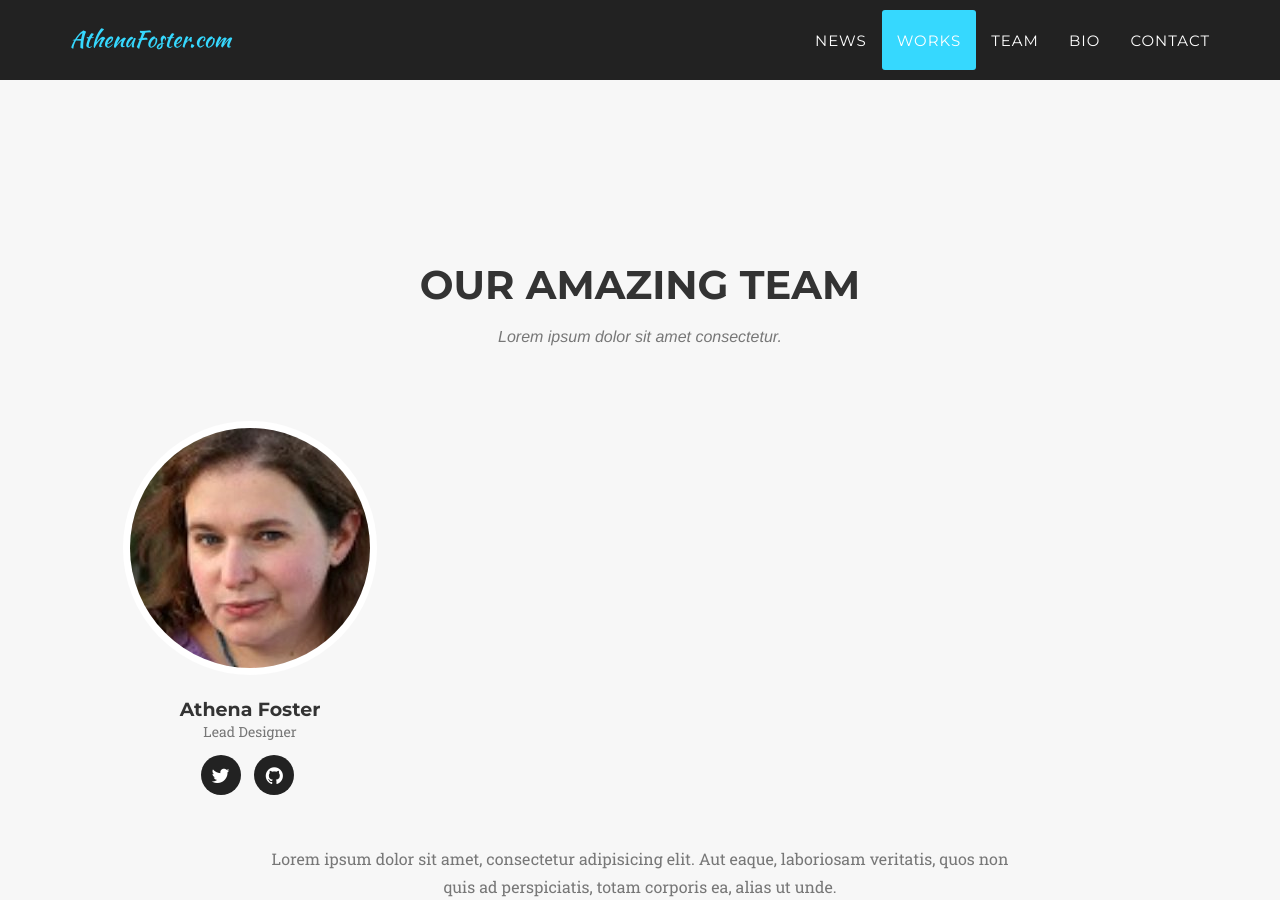
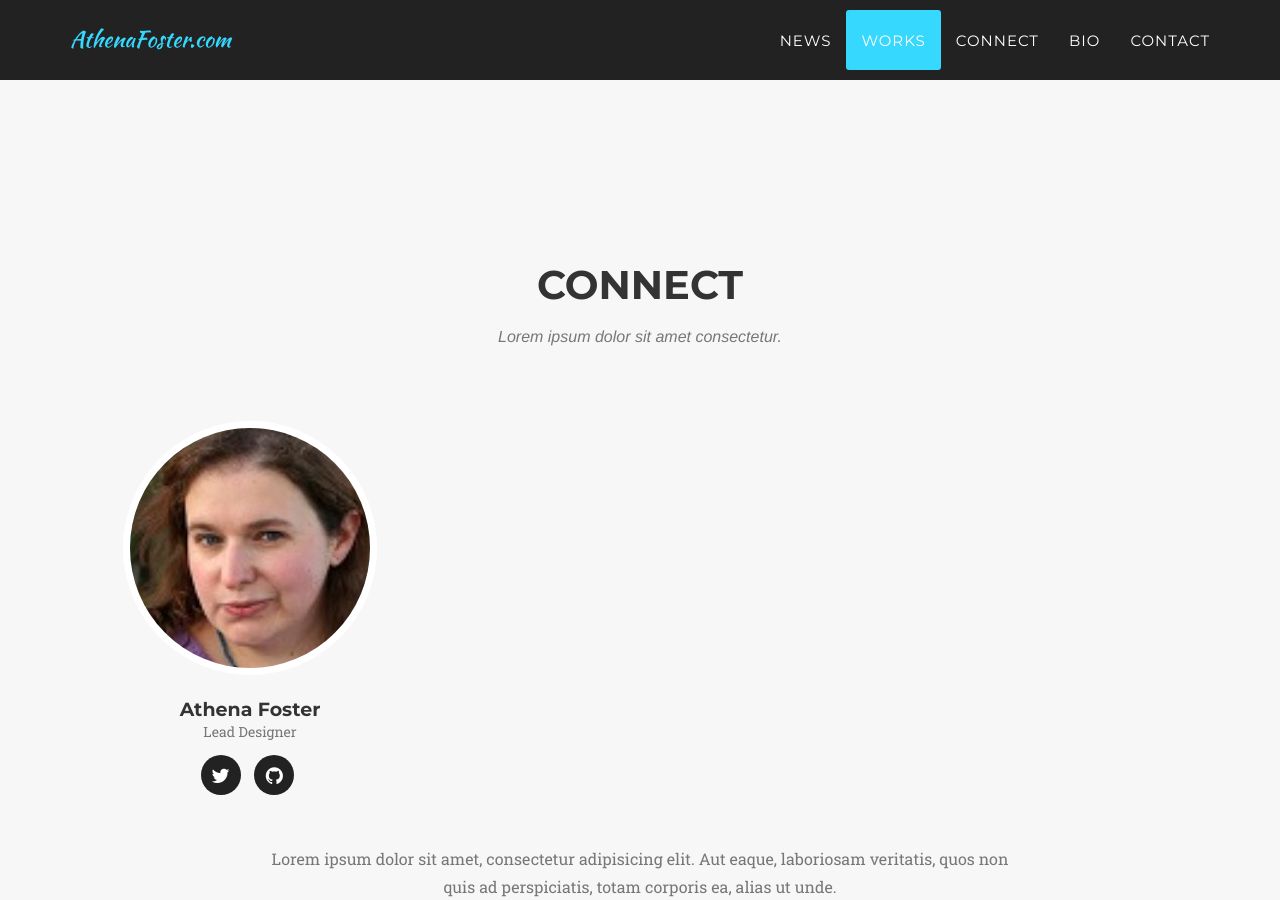
Before and after one commit to AthenaFoster/athenafoster.com, a Jekyll site: the page built from index.html, in a window 1280 px wide and 900 px high, scrolled down 2160 px. Built offline with Jekyll 4.4.1, drawn with Linux system fonts in a browser that asks for light colours; some web fonts are replaced.

Commit message:
Change Team to Connect

```diff
--- a/_includes/team.html
+++ b/_includes/connect.html
@@ -1,9 +1,9 @@
-<!-- Team Section -->
+<!-- Connect Section -->
     <section id="team" class="bg-light-gray">
         <div class="container">
             <div class="row">
                 <div class="col-lg-12 text-center">
-                    <h2 class="section-heading">Our Amazing Team</h2>
+                    <h2 class="section-heading">Connect</h2>
                     <h3 class="section-subheading text-muted">Lorem ipsum dolor sit amet consectetur.</h3>
                 </div>
             </div>
--- a/_includes/nav.html
+++ b/_includes/nav.html
@@ -30,7 +30,7 @@
                         <a class="page-scroll" href="{{prefix}}#works">Works</a>
                     </li>
                     <li>
-                        <a class="page-scroll" href="{{prefix}}#team">Team</a>
+                        <a class="page-scroll" href="{{prefix}}#team">Connect</a>
                     </li>
                     <li>
                         <a class="page-scroll" href="{{prefix}}#bio">Bio</a>
--- a/_layouts/home.html
+++ b/_layouts/home.html
@@ -10,7 +10,7 @@
     {% include header.html %}
     {% include news.html %}
     {% include works.html %}
-    {% include team.html %}
+    {% include connect.html %}
     {% include bio.html %}
     {% include contact.html %}
     {% include footer.html %}
```
